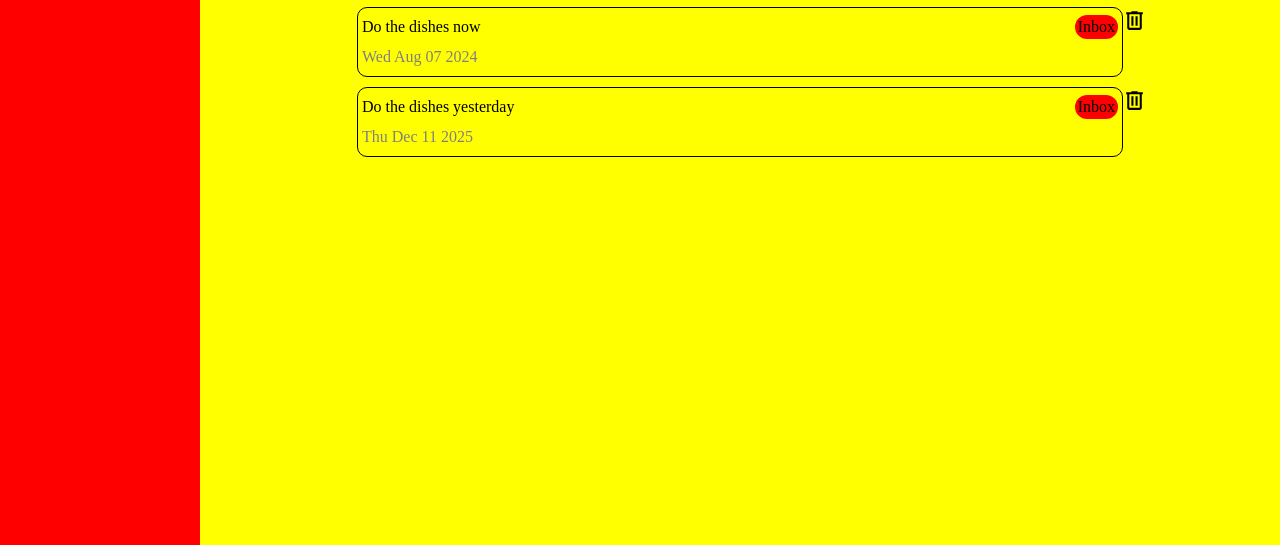
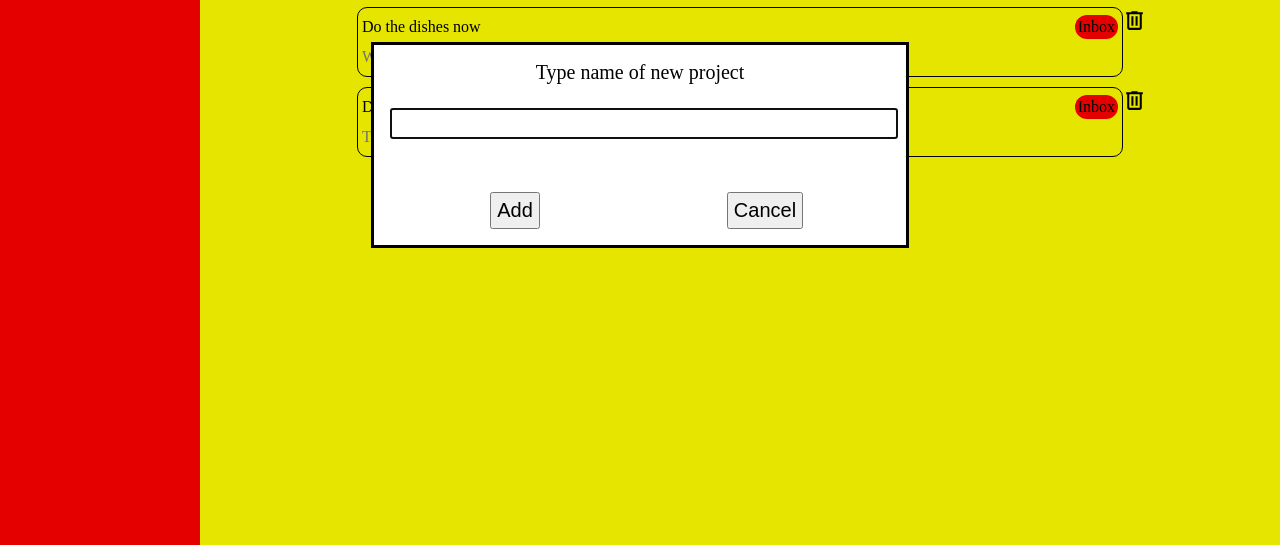
Before and after one commit to greenzombie123/simpletodolist, a website built with webpack: page src/index.html in a window 1280 px wide. Both pictures are taken after a click on the button 79 px from the left and 25 px from the top of the page. Shown: the part 255-800 px from the top of the page. Built offline with nearby package versions, Linux system fonts and the light colour scheme.

Commit message:
Can add new project and show it on the side menu

```diff
--- a/src/frontend/App.ts
+++ b/src/frontend/App.ts
@@ -6,6 +6,7 @@ import createHeader, { HeaderView } from "./Header/Header";
 import createProjectListView, { ProjectListView } from "./projectListView";
 import createTaskListView, { TaskListView } from "./TaskListView";
 import createEditTaskModal, { EditTaskModalView } from "./Dialog/EditTaskModal";
+import createAddProjectModal, { AddProjectModalView } from "./Dialog/AddProjectModal";
 
 
 
@@ -20,21 +21,25 @@ export default function App(toDoApp: ToDoApp): App {
     const taskListView: TaskListView = createTaskListView()
     const headerView: HeaderView = createHeader()
     const addTaskModalView: AddTaskModalView = createAddTaskModal()
-    const editTaskModalView:EditTaskModalView = createEditTaskModal()
+    const addProjectModalView: AddProjectModalView = createAddProjectModal()
+    const editTaskModalView: EditTaskModalView = createEditTaskModal()
+
 
     const onProjectListChanged = (projectList: string[]) => projectListView.render(projectList)
     const onTaskListChanged = (taskList: ToDo[], project: string) => taskListView.render(taskList, project)
     const handleOpenAddTaskModal = () => addTaskModalView.open()
+    const handleOpenAddProjectModal = () => addProjectModalView.open()
     const handleGetProjectNamesOnModalOpen = () => model.getProjectNames()
     const handleAddTask = (newToDo: NewToDo) => model.addTask(newToDo)
     const handleChangeCurrentTasks = (projectName: string) => model.setCurrentTasks(projectName)
-    const handleEditTask = (id:string, todo:NewToDo)=> {model.editTask(id, todo)}
-    const handleOpenEditTaskModal = (todo:ToDo)=>{
+    const handleEditTask = (id: string, todo: NewToDo) => { model.editTask(id, todo) }
+    const handleOpenEditTaskModal = (todo: ToDo) => {
         editTaskModalView.open()
         editTaskModalView.bindEditTask(handleEditTask, todo.id)
         editTaskModalView.setInput(todo)
     }
-    const handleDeleteTask = (id:string)=> model.deleteTask(id)
+    const handleDeleteTask = (id: string) => model.deleteTask(id)
+    const handleAddProject = (projectName: string) => model.addProject(projectName)
 
 
 
@@ -42,17 +47,19 @@ export default function App(toDoApp: ToDoApp): App {
 
         model.bindOnProjectListChanged(onProjectListChanged)
         model.bindOnTaskListChanged(onTaskListChanged)
-        headerView.bindHeaderButtonHandlers({ handleOpenAddTaskModal, handleDeleteProjectModal: () => { }, handleAddProjectModal: () => { } })
+        headerView.bindHeaderButtonHandlers({ handleOpenAddTaskModal, handleOpenDeleteProjectModal: () => { }, handleOpenAddProjectModal })
         addTaskModalView.bindGetProjectNames(handleGetProjectNamesOnModalOpen)
         editTaskModalView.bindGetProjectNames(handleGetProjectNamesOnModalOpen)
         addTaskModalView.bindAddTask(handleAddTask)
+        addProjectModalView.bindGetProjectNames(handleGetProjectNamesOnModalOpen)
+        addProjectModalView.bindAddProject(handleAddProject)
         projectListView.bindChangeCurrentTasks(handleChangeCurrentTasks)
         taskListView.bindOpenEditTask(handleOpenEditTaskModal)
         taskListView.bindDeleteTask(handleDeleteTask)
 
         model.initialize()
 
-        // addTaskModalView.open()
+        // addProjectModalView.open()
     }
 
     return { initialize }
--- a/src/frontend/Dialog/AddProjectModal.ts
+++ b/src/frontend/Dialog/AddProjectModal.ts
@@ -0,0 +1,106 @@
+
+export interface AddProjectModalView {
+    open: () => void
+    bindGetProjectNames: (handler: () => string[]) => void
+    bindAddProject: (handler: (project: string) => void) => void
+}
+
+const createAddProjectModal = (): AddProjectModalView => {
+
+    let currentProjects: string[] = []
+
+    const dialog = document.querySelector("dialog")!
+    const form = document.createElement('form')!
+    let addProjectButton: HTMLButtonElement
+    let cancelButton: HTMLButtonElement
+
+    form.className = 'addProjectModal modal'
+
+    const titleLabel = document.createElement('label')!
+    titleLabel.className = 'projectNameLabel'
+    titleLabel.textContent = "Type name of new project"
+    titleLabel.htmlFor = "projectNameInput"
+    form.appendChild(titleLabel)
+
+    const inputWrapper = document.createElement('div')!
+    inputWrapper.className = 'projectNameInputWrapper'
+    form.appendChild(inputWrapper)
+
+    const projectNameInput = document.createElement('input')!
+    projectNameInput.id = 'projectNameInput'
+    inputWrapper.appendChild(projectNameInput)
+
+    const warningText = document.createElement('p')!
+    warningText.className = 'warningText'
+    inputWrapper.appendChild(warningText)
+
+    addProjectButton = document.createElement('button')!
+    addProjectButton.className = 'addProjectButton'
+    addProjectButton.textContent = 'Add'
+    addProjectButton.type = "button"
+    form.appendChild(addProjectButton)
+
+    cancelButton = document.createElement('button')!
+    cancelButton.className = 'cancelButton'
+    cancelButton.textContent = 'Cancel'
+    cancelButton.type = "button"
+    form.appendChild(cancelButton)
+
+    const open = () => {
+        if (getProjectNames === null) return
+        currentProjects = getProjectNames()
+        dialog.replaceChildren(form)
+        dialog.showModal()
+    }
+
+    const close = () => {
+        clearInputs()
+        dialog.close()
+    }
+
+    cancelButton.addEventListener('click', close)
+    dialog.addEventListener('click', (e: Event) => {
+        if (e.target === dialog) close()
+    })
+
+    const clearInputs = () => {
+        currentProjects = []
+    }
+
+    const doesProjectNameExist = (userInput: string) => {
+        if (getProjectNames === null) return
+        return getProjectNames().some(projectName => projectName.toLowerCase() === userInput.toLowerCase())
+    }
+
+    const showError = () => {
+        warningText.style.display = "block"
+        warningText.textContent = "Project name already exist!"
+        setTimeout(() => {
+            warningText.style.display = "none"
+        }, 2000)
+    }
+
+    let getProjectNames: null | (() => string[]) = null
+
+    const bindGetProjectNames = (callBack: () => string[]) => getProjectNames = callBack
+
+    const bindAddProject = (handler: (project: string) => void) => {
+        addProjectButton.addEventListener('click', () => {
+            const projectName = getInput()
+            if (doesProjectNameExist(projectName)) {
+                showError()
+                return
+            }
+            handler(projectName)
+            close()
+        })
+    }
+
+
+    const getInput = (): string => projectNameInput.value
+
+
+    return { open, bindGetProjectNames, bindAddProject }
+}
+
+export default createAddProjectModal
--- a/src/frontend/Dialog/Dialog.css
+++ b/src/frontend/Dialog/Dialog.css
@@ -1,5 +1,6 @@
 dialog {
     --buttonSize: 30px;
+    --modalWidth: 500px;
 
     .modal {
         display: grid;
@@ -10,7 +11,7 @@ dialog {
             "date project priority"
         ;
         row-gap: 10px;
-        width: 500px;
+        width: var(--modalWidth);
 
         .titleLabel,
         .descriptLabel,
@@ -109,4 +110,59 @@ dialog {
             }
         }
     }
+
+    .addProjectModal {
+        display: grid;
+        grid-template: 1fr 2fr 1fr / repeat(2, 1fr);
+        grid-template-areas:
+            "label label"
+            "input input"
+            "leftButton rightButton"
+        ;
+        width: var(--modalWidth);
+        font-size: 20px;
+
+        .projectNameLabel {
+            grid-area: label;
+            text-align: center;
+        }
+
+        .projectNameInputWrapper {
+            grid-area: input;
+
+            position: relative;
+
+            #projectNameInput {
+                padding: 2px;
+                width: 100%;
+                font-size: inherit;
+            }
+
+            .warningText {
+                display: none;
+                position: absolute;
+                text-align: center;
+                width: 100%;
+                color: red;
+                font-weight: 700;
+            }
+        }
+
+        button {
+            padding: 5px;
+            width: min-content;
+            font-size: inherit;
+            justify-self: center;
+
+            &.cancelButton {
+                grid-area: rightButton;
+            }
+
+            &.addProjectButton {
+                grid-area: leftButton;
+            }
+        }
+    }
+
+
 }
--- a/src/frontend/Header/Header.ts
+++ b/src/frontend/Header/Header.ts
@@ -2,8 +2,8 @@ import './Header.css'
 
 export interface HeaderButtonHandlers {
     handleOpenAddTaskModal: () => void
-    handleAddProjectModal: () => void
-    handleDeleteProjectModal: () => void
+    handleOpenAddProjectModal: () => void
+    handleOpenDeleteProjectModal: () => void
 }
 
 export interface HeaderView {
@@ -15,10 +15,10 @@ const createHeader = (): HeaderView => {
     const buttons = Array.from(header.querySelectorAll('button'))
 
     const bindHeaderButtonHandlers = (handlers: HeaderButtonHandlers) => {
-        const { handleAddProjectModal, handleDeleteProjectModal, handleOpenAddTaskModal } = handlers
+        const { handleOpenAddProjectModal, handleOpenDeleteProjectModal, handleOpenAddTaskModal } = handlers
         buttons[0].addEventListener('click', handleOpenAddTaskModal)
-        buttons[1].addEventListener('click', handleAddProjectModal)
-        buttons[2].addEventListener('click', handleDeleteProjectModal)
+        buttons[1].addEventListener('click', handleOpenAddProjectModal)
+        buttons[2].addEventListener('click', handleOpenDeleteProjectModal)
     }
 
     return { bindHeaderButtonHandlers }
--- a/src/frontend/TaskListView.ts
+++ b/src/frontend/TaskListView.ts
@@ -17,6 +17,7 @@ const createTaskListView = (): TaskListView => {
         projectHeading.textContent = projectName
         while (taskListView.firstChild) { taskListView.removeChild(taskListView.firstChild!) }
         tasks.forEach(task => {
+            console.log(openEditTask)
             createTaskView(
                 task,
                 () => { if (openEditTask) openEditTask(task) },
--- a/src/index.ts
+++ b/src/index.ts
@@ -1,6 +1,5 @@
 import { v4 as uuidv4 } from 'uuid'
 import App from './frontend/App';
-import { EventEmitter } from './frontend/eventemitter';
 uuidv4(); // ⇨ '9b1deb4d-3b7d-4bad-9bdd-2b0d7b3dcb6d'
 
 
@@ -138,8 +137,12 @@ const projectManager: ProjectManager = (() => {
         return projects.some(project => project === projectName)
     }
 
+    const isProjectNameUnique = (projectName: string) => {
+        return projects.some(project => project !== projectName)
+    }
+
     const addProject = (projectName: string) => {
-        if (isProjectThere(projectName)) projects = [...projects, projectName]
+        if (isProjectNameUnique(projectName)) projects = [...projects, projectName]
     }
 
     const deleteProject = (projectName: string) => {
@@ -181,6 +184,11 @@ const toDoApp: ToDoApp = ((tm: TaskManager, pm: ProjectManager, ts: TaskSearcher
 
     const addProject = (name: string) => {
         projectManager.addProject(name)
+
+        if (onProjectListChanged !== null) {
+            const projectList = getProjectNames()
+            onProjectListChanged(projectList)
+        }
     }
 
     const deleteProject = (name: string) => {
```
Also changed, not shown: dist/main.js.
